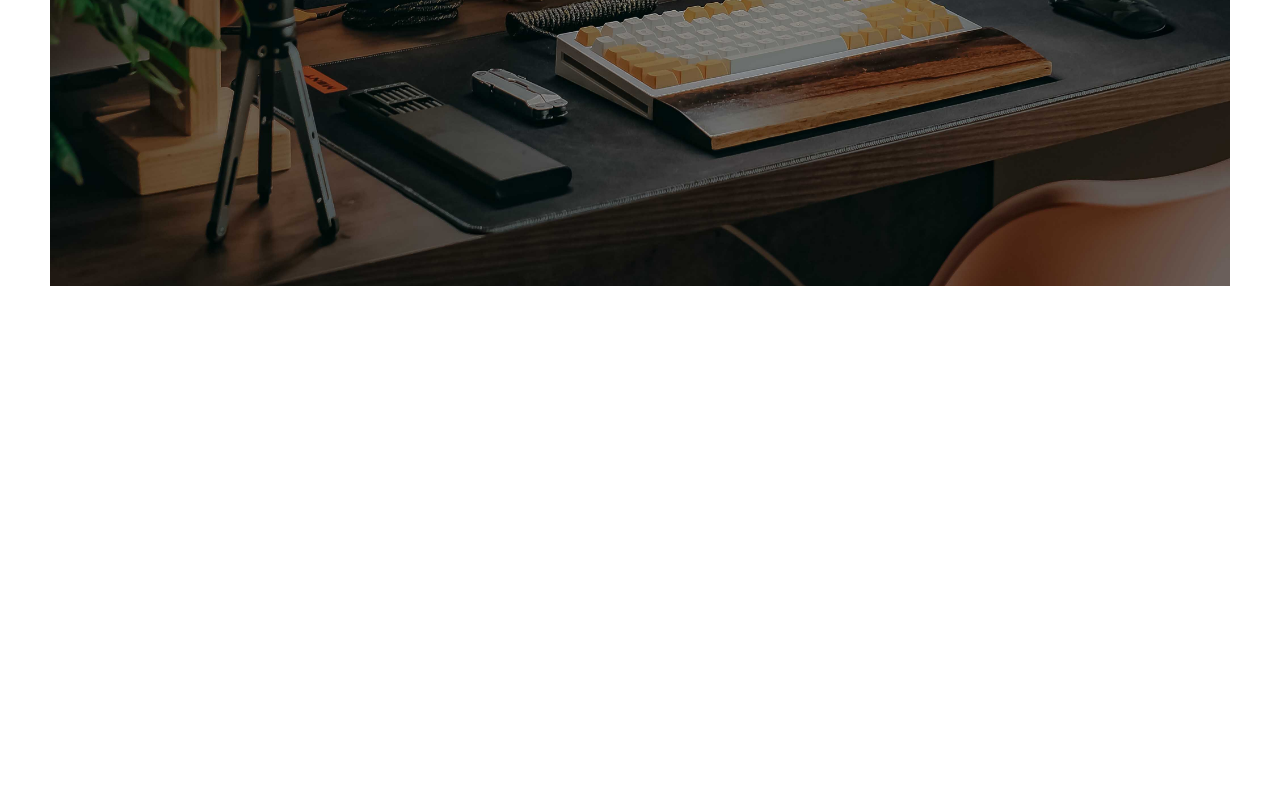
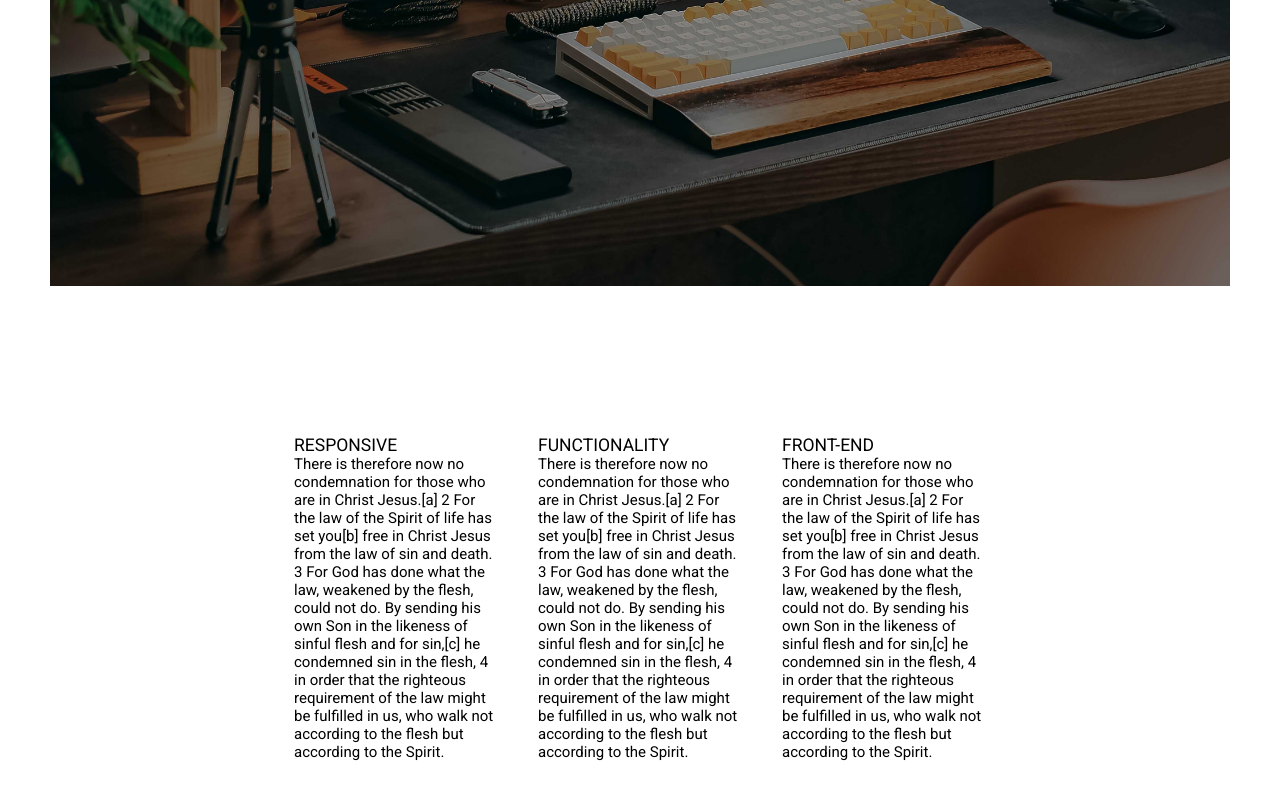
Before and after one commit to kvncrtr/portfolio, a React (Vite) app: page / in a window 1280 px wide. Shown: the part 848-1648 px from the top of the page. Before the commit the page ends 1134 px from the top, so only its background shows below. Built offline with nearby package versions, Linux system fonts and the light colour scheme.

Commit message:
create grid text section, and remove colors

```diff
--- a/src/components/Skill.jsx
+++ b/src/components/Skill.jsx
@@ -5,9 +5,33 @@ import skillPicture from '../assets/skillset-bkgrnd.jpg'
 export default function Skill() {
    return (
       <div className={'skill--container'}>
-         <img className={'skill--img'} src={skillPicture} alt={'picture of vs code'}>
 
-         </img>
+         <img className={'skill--img'} src={skillPicture} alt={'picture of vs code'} />
+         <div className={'skill--text-container'}>
+
+            <div className={'skill--responsive'}>
+               <h3 className={'skill--card-title'}>RESPONSIVE</h3>
+               <p className={'skill--description'}>
+                  There is therefore now no condemnation for those who are in Christ Jesus.[a] 2 For the law of the Spirit of life has set you[b] free in Christ Jesus from the law of sin and death. 3 For God has done what the law, weakened by the flesh, could not do. By sending his own Son in the likeness of sinful flesh and for sin,[c] he condemned sin in the flesh, 4 in order that the righteous requirement of the law might be fulfilled in us, who walk not according to the flesh but according to the Spirit.
+               </p>
+            </div>
+
+            <div className={'skill--function'}>
+               <h3 className={'skill--card-title'}>FUNCTIONALITY</h3>
+               <p className={'skill--description'}>
+                  There is therefore now no condemnation for those who are in Christ Jesus.[a] 2 For the law of the Spirit of life has set you[b] free in Christ Jesus from the law of sin and death. 3 For God has done what the law, weakened by the flesh, could not do. By sending his own Son in the likeness of sinful flesh and for sin,[c] he condemned sin in the flesh, 4 in order that the righteous requirement of the law might be fulfilled in us, who walk not according to the flesh but according to the Spirit.
+               </p>
+            </div>
+
+            <div className={'skill--framework'}>
+               <h3 className={'skill--card-title'}>FRONT-END</h3>
+               <p className={'skill--description'}>
+                  There is therefore now no condemnation for those who are in Christ Jesus.[a] 2 For the law of the Spirit of life has set you[b] free in Christ Jesus from the law of sin and death. 3 For God has done what the law, weakened by the flesh, could not do. By sending his own Son in the likeness of sinful flesh and for sin,[c] he condemned sin in the flesh, 4 in order that the righteous requirement of the law might be fulfilled in us, who walk not according to the flesh but according to the Spirit.
+               </p>
+            </div>
+
+         </div>
+
       </div>
    )
 }
--- a/src/styles/app.css
+++ b/src/styles/app.css
@@ -184,12 +184,45 @@ nav a:hover {
 .skill--container {
    justify-content: center;
    padding: 0 5rem;
+   /* background-color: lavender; */
 }
 
 .skill--img {
    margin: 0 auto;
    margin-bottom: -3px;
-   width: 100%;
+   max-width: 100%;
+}
+
+.skill--text-container {
+   position: relative;
+   display: grid;
+   grid-template-columns: repeat(5, 1fr);
+   grid-template-areas:
+      '. a b c .';
+   grid-gap: 4rem;
+   padding-top: 15rem;
+   padding-bottom: 15rem;
+   font-size: 1.5rem;
+   /* background-color: darksalmon; */
+   overflow: hidden;
+}
+
+.skill--responsive {
+   grid-area: a;
+   max-width: 300px;
+   /* background-color: red; */
+}
+
+.skill--function {
+   grid-area: b;
+   max-width: 300px;
+   /* background-color: blue; */
+}
+
+.skill--framework {
+   grid-area: c;
+   max-width: 300px;
+   /* background-color: lawngreen; */
 }
 
 @media only screen and (max-width: 1024px) {
```
